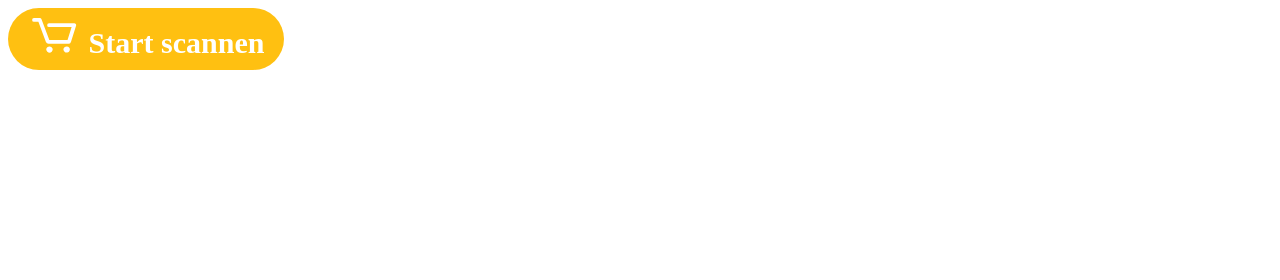
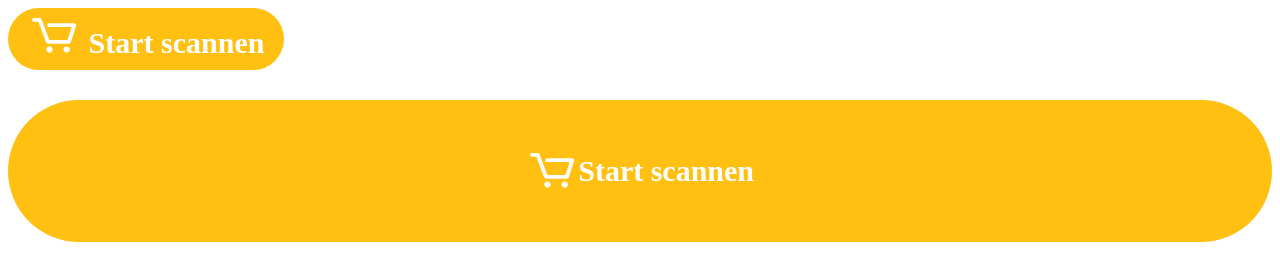
Before and after one commit to KevinTranPXL/InteractionDesignMaster, a plain HTML site: page components/componenten.html in a window 1280 px wide. Drawn offline with Linux system fonts and the light colour scheme.

Commit message:
2e knop aangemaakt

```diff
--- a/components/componenten.html
+++ b/components/componenten.html
@@ -14,5 +14,12 @@
         </svg>
         <p>Start scannen</p>
     </a></button>
+
+    <div class="button">
+        <svg xmlns="http://www.w3.org/2000/svg" width="52.261" height="34.601" viewBox="0 0 82.261 64.601">
+            <path id="Path_1552" data-name="Path 1552" d="M526.1,3355.547l-9.557,30.2a5.066,5.066,0,0,1-4.865,3.533h-36.94a5.3,5.3,0,0,1-4.922-3.285l-14.073-37.845h-8.163a3.577,3.577,0,0,1,0-7.153h10.632a3.694,3.694,0,0,1,3.356,2.4l14.6,38.727H510.17l7.642-24.142h-42.15a3.577,3.577,0,0,1,0-7.153h47.024a3.647,3.647,0,0,1,2.884,1.518,3.587,3.587,0,0,1,.528,3.194m-49.54,38.511a5.878,5.878,0,0,0-4.113,1.687,5.759,5.759,0,0,0,0,8.169,5.846,5.846,0,0,0,8.217,0,5.772,5.772,0,0,0-4.1-9.856m32.09,0a5.862,5.862,0,0,0-4.113,1.687,5.759,5.759,0,0,0,0,8.169,5.793,5.793,0,1,0,4.113-9.856" transform="translate(-444.002 -3341)" fill="#fff"/>
+        </svg>
+        <p>Start scannen</p>
+    </div>
 </body>
 </html>
--- a/components/componentenStyle.css
+++ b/components/componentenStyle.css
@@ -2,7 +2,7 @@ a {
     text-decoration: none;
     color: white;
 }
-.scannen {
+.scannen, .button {
     background-color: #FFC011;
     padding: 10px 20px 10px 20px;
     color: white;
@@ -10,7 +10,7 @@ a {
     border-radius: 100px;
     font-size: 30px;
 }
-.scannen:hover {
+.scannen:hover, button:hover {
     background-color: #dca50f;
 }
 
@@ -21,3 +21,13 @@ a {
     margin: auto;
     text-decoration: none;
 }
+
+.button {
+    display: flex;
+    align-items: center;
+    justify-content: center;
+    margin-top: 30px;
+    font-family: "quicksand";
+    font-weight: bold;
+    padding: 24px;
+}
```
